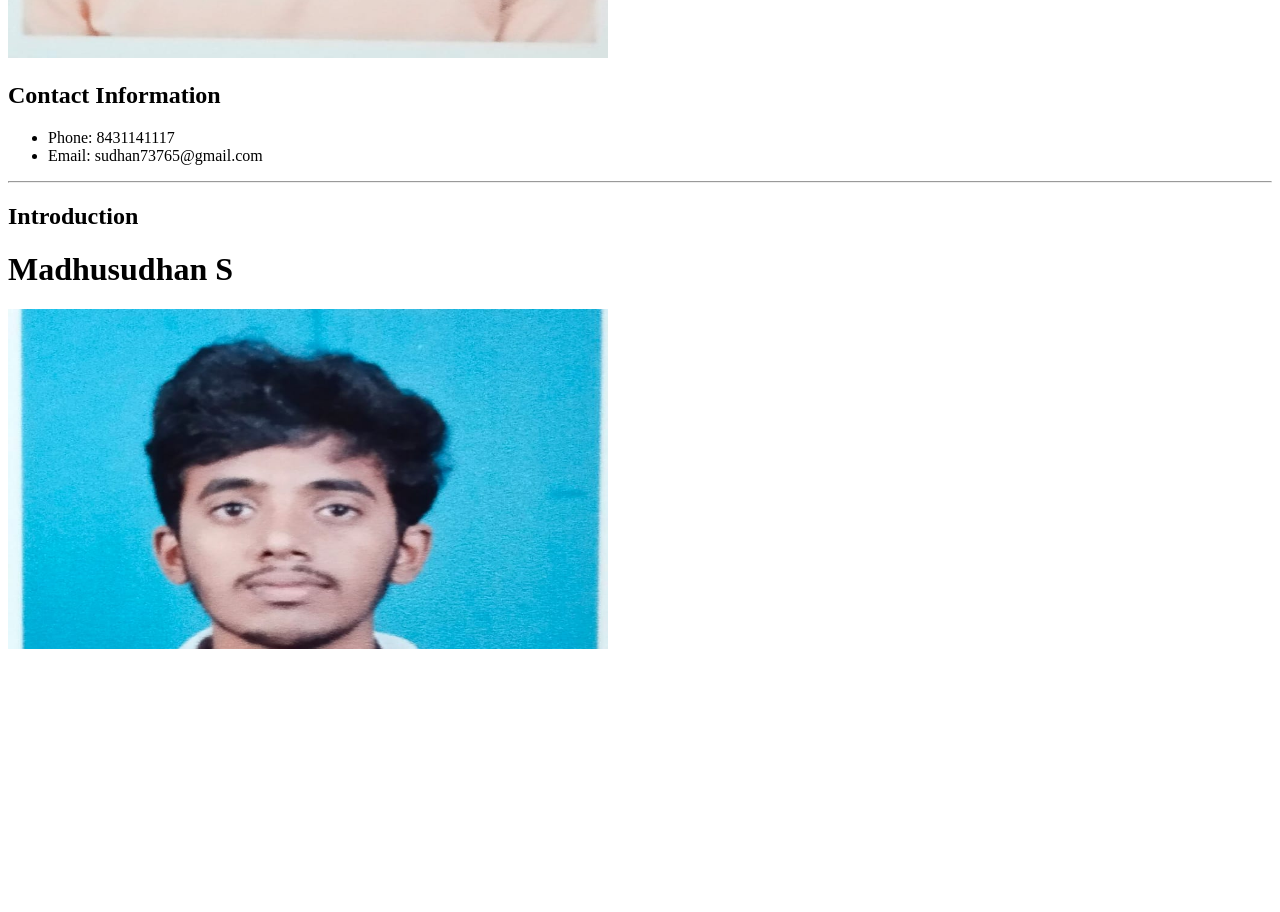
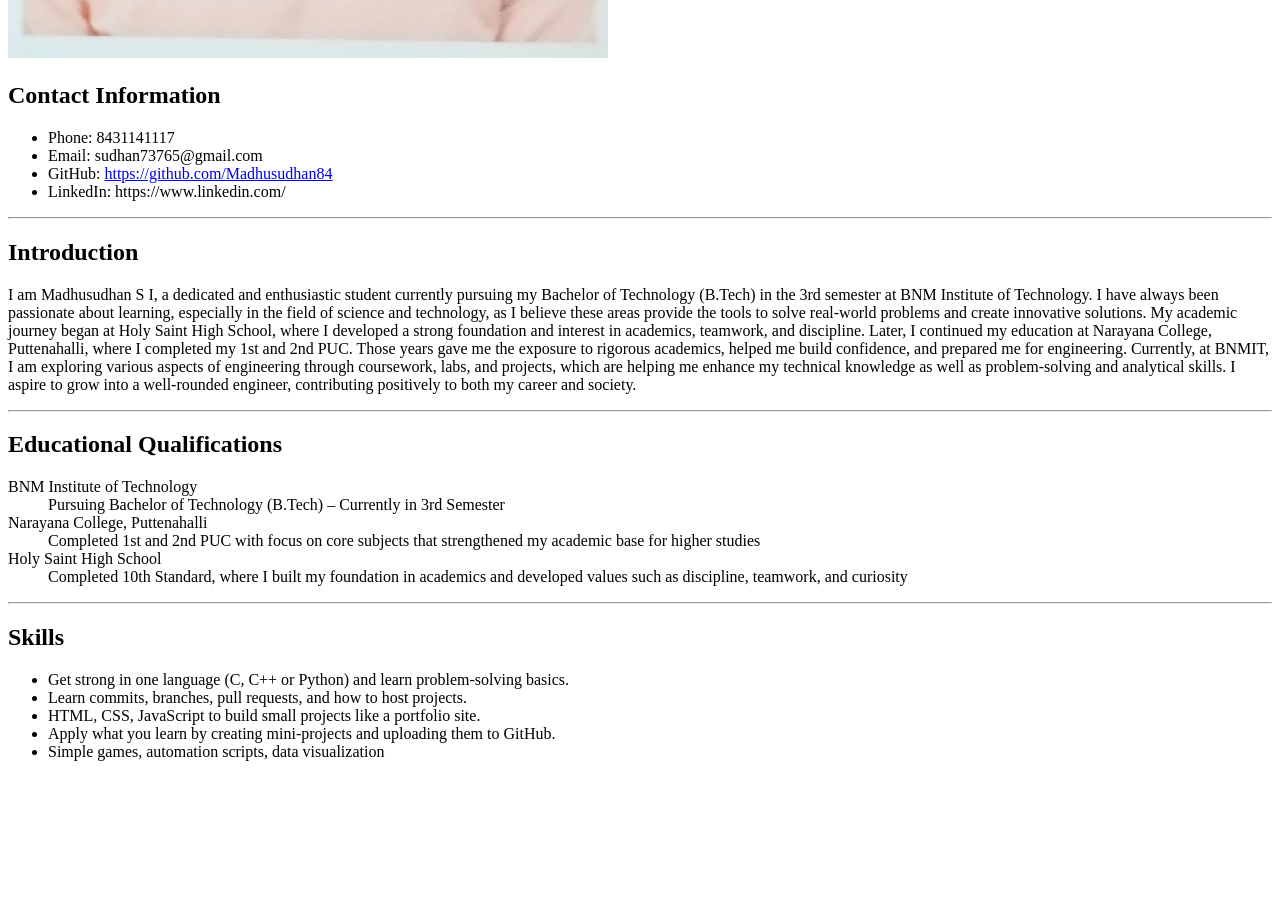
Before and after one commit to Madhusudhan84/portfolio, a plain HTML site: page Index.html in a window 1280 px wide. Shown: the part 622-1534 px from the top of the page. After the commit the page ends 1399 px from the top, so only its background shows below. Drawn offline with Linux system fonts and the light colour scheme.

Commit message:
Portfolio

```diff
--- a/Index.html
+++ b/Index.html
@@ -13,26 +13,8 @@
     <ul>
         <li>Phone: 8431141117</li>
         <li>Email: sudhan73765@gmail.com</li>
-    </ul>
-    <hr />
-
-    <h2>Introduction</h2>
-    <p>
-        <!DOCTYPE html>
-<html lang="en">
-<head>
-    <meta charset="UTF-8">
-    <meta name="viewport" content="width=device-width, initial-scale=1.0">
-    <title>Madhusudhan S</title>
-</head>
-<body>
-    <h1>Madhusudhan S</h1>
-    <img src="Assets/Madhusudhan.image.jpg" alt="Profile Banner" height="600" width="600">
-
-    <h2>Contact Information</h2>
-    <ul>
-        <li>Phone: 8431141117</li>
-        <li>Email: sudhan73765@gmail.com</li>
+        <li>GitHub: <a href="https://github.com/Madhusudhan84">https://github.com/Madhusudhan84</a></li>
+        <li>LinkedIn: <a herf="https://www.linkedin.com/">https://www.linkedin.com/</a></li>
     </ul>
     <hr />
 
@@ -65,3 +47,10 @@
     <hr />
 
     <h2>Skills</h2>
+    <ul>
+        <li>Get strong in one language (C, C++ or Python) and learn problem-solving basics.</li>
+        <li>Learn commits, branches, pull requests, and how to host projects.</li>
+        <li>HTML, CSS, JavaScript to build small projects like a portfolio site.</li>
+        <li>Apply what you learn by creating mini-projects and uploading them to GitHub.</li>
+        <li>Simple games, automation scripts, data visualization</li>
+    </ul>
```
